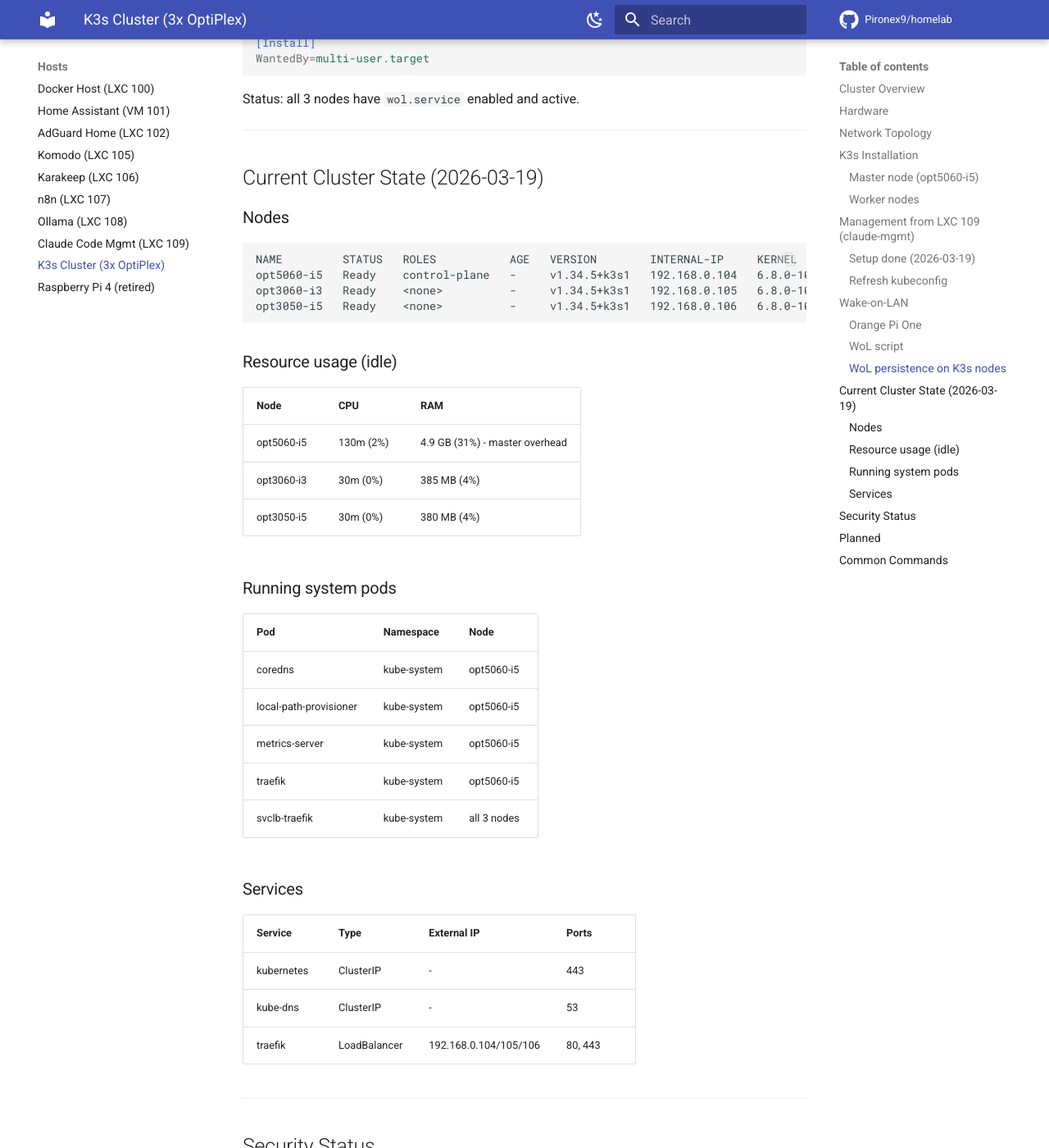
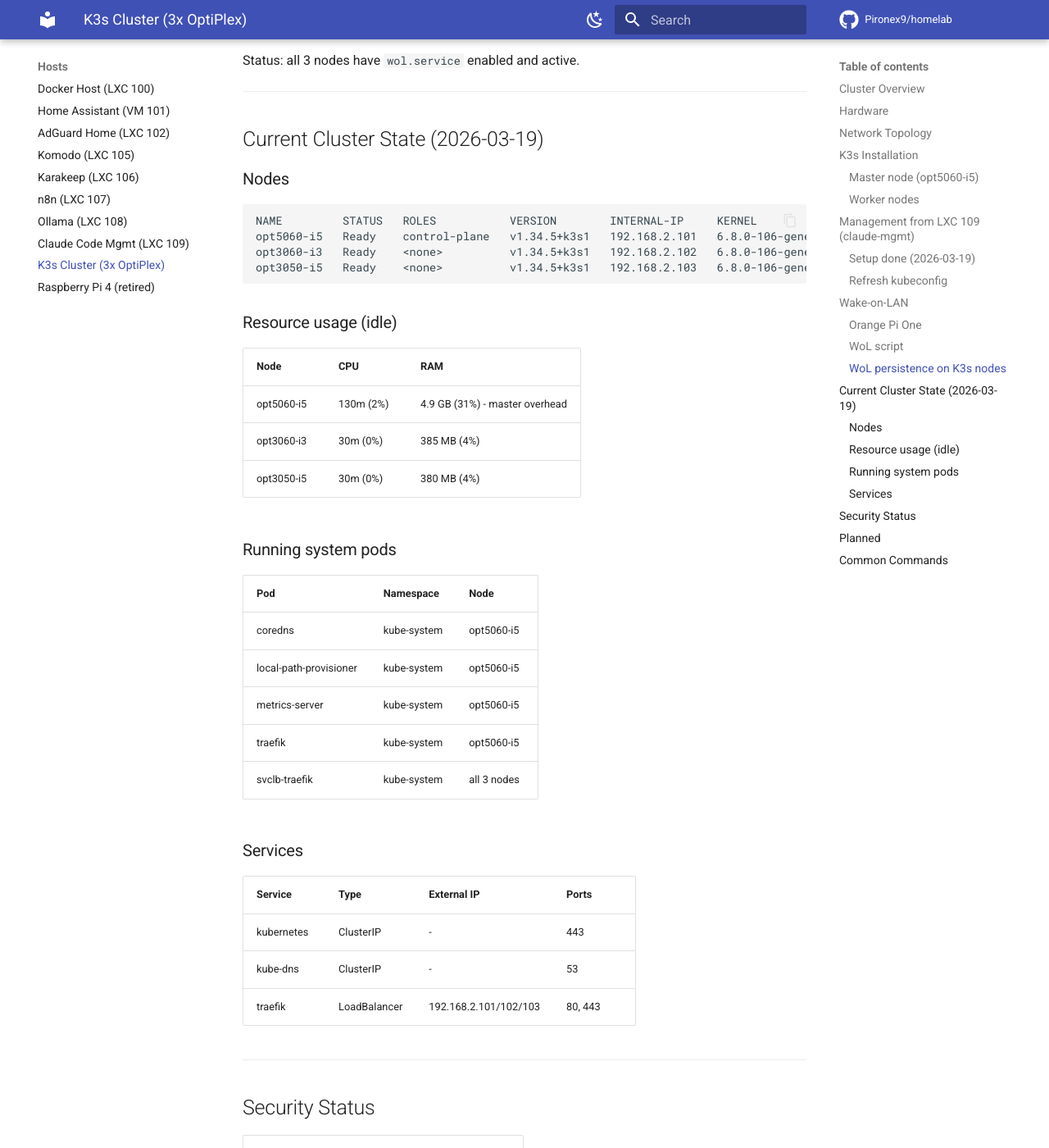
Before and after one commit to Pironex9/homelab, an MkDocs documentation site: the page built from docs/hosts/k3s-cluster.md, in a window 1280 px wide and 1400 px high, scrolled down 5301 px. Shown: the whole window at 82% size. Built offline with MkDocs 1.6.1 and Material for MkDocs 9.7.7, drawn with Linux system fonts in a browser that asks for light colours; comment, search, counter and statistics services are not loaded; some of the changed text lies outside the part shown.

Commit message:
Fix k3s-cluster doc: update all IPs to 192.168.2.x subnet

````diff
--- a/docs/hosts/k3s-cluster.md
+++ b/docs/hosts/k3s-cluster.md
@@ -2,7 +2,7 @@
 
 **Date:** 2026-03-19
 **Location:** Separate physical location (remote, Tailscale access only)
-**Network:** 192.168.0.0/24 (separate router from Proxmox network)
+**Network:** 192.168.2.0/24 (separate router from Proxmox network, gateway 192.168.2.1)
 
 ---
 
@@ -26,9 +26,9 @@
 
 | Node | Model | Role | CPU | RAM | Disk | Local IP | Tailscale IP | Interface |
 |------|-------|------|-----|-----|------|----------|--------------|-----------|
-| opt5060-i5 | Dell OptiPlex 5060 | control-plane | Intel i5-8500 @ 3.00GHz | 16 GB | 57 GB (35% used) | 192.168.0.104 | 100.68.209.53 | eno1 |
-| opt3060-i3 | Dell OptiPlex 3060 | worker | Intel i3-8100 @ 3.60GHz | 8 GB | 98 GB (10% used) | 192.168.0.105 | 100.124.149.16 | enp1s0 |
-| opt3050-i5 | Dell OptiPlex 3050 | worker | Intel i5-7500 @ 3.40GHz | 8 GB | 98 GB (10% used) | 192.168.0.106 | 100.102.92.89 | enp1s0 |
+| opt5060-i5 | Dell OptiPlex 5060 | control-plane | Intel i5-8500 @ 3.00GHz | 16 GB | 57 GB (35% used) | 192.168.2.101 | 100.68.209.53 | eno1 |
+| opt3060-i3 | Dell OptiPlex 3060 | worker | Intel i3-8100 @ 3.60GHz | 8 GB | 98 GB (10% used) | 192.168.2.102 | 100.124.149.16 | enp1s0 |
+| opt3050-i5 | Dell OptiPlex 3050 | worker | Intel i5-7500 @ 3.40GHz | 8 GB | 98 GB (10% used) | 192.168.2.103 | 100.102.92.89 | enp1s0 |
 
 **OS:** Ubuntu 24.04.3 LTS, kernel 6.8.0-101-generic
 **User:** `nex` (sudo access)
@@ -55,11 +55,10 @@
 
 | MAC Address | Hostname | Reserved IP |
 |-------------|----------|-------------|
-| `54:bf:64:68:a0:30` | opt5060-i5 | 192.168.0.104 |
-| `54:bf:64:a2:ff:77` | opt3060-i3 | 192.168.0.105 |
-| `d8:9e:f3:13:4d:97` | opt3050-i5 | 192.168.0.106 |
-
-> Note: The cluster was originally set up on a 192.168.2.0/24 network (documented in the portfolio doc). After a router replacement in early 2026, all nodes moved to 192.168.0.0/24. K3s was reinstalled fresh with the correct IPs on 2026-03-19.
+| `54:bf:64:68:a0:30` | opt5060-i5 | 192.168.2.101 |
+| `54:bf:64:a2:ff:77` | opt3060-i3 | 192.168.2.102 |
+| `d8:9e:f3:13:4d:97` | opt3050-i5 | 192.168.2.103 |
+| Orange Pi MAC | orangepione | 192.168.2.100 |
 
 ---
 
@@ -154,7 +153,7 @@
 | OS | Armbian 25.8.1 Noble |
 | Role | WoL server + Tailscale exit node |
 | Interface | end0 |
-| Local IP | 192.168.0.102 |
+| Local IP | 192.168.2.100 |
 | Tailscale IP | 100.120.73.44 |
 | Tailscale hostname | orangepione |
 | User | nex |
@@ -222,10 +221,10 @@
 ### Nodes
 
 ```
-NAME         STATUS   ROLES           AGE   VERSION        INTERNAL-IP     KERNEL
-opt5060-i5   Ready    control-plane   -     v1.34.5+k3s1   192.168.0.104   6.8.0-101-generic
-opt3060-i3   Ready    <none>          -     v1.34.5+k3s1   192.168.0.105   6.8.0-101-generic
-opt3050-i5   Ready    <none>          -     v1.34.5+k3s1   192.168.0.106   6.8.0-101-generic
+NAME         STATUS   ROLES           VERSION        INTERNAL-IP     KERNEL
+opt5060-i5   Ready    control-plane   v1.34.5+k3s1   192.168.2.101   6.8.0-106-generic
+opt3060-i3   Ready    <none>          v1.34.5+k3s1   192.168.2.102   6.8.0-106-generic
+opt3050-i5   Ready    <none>          v1.34.5+k3s1   192.168.2.103   6.8.0-106-generic
 ```
 
 ### Resource usage (idle)
@@ -252,7 +251,7 @@
 |---------|------|-------------|-------|
 | kubernetes | ClusterIP | - | 443 |
 | kube-dns | ClusterIP | - | 53 |
-| traefik | LoadBalancer | 192.168.0.104/105/106 | 80, 443 |
+| traefik | LoadBalancer | 192.168.2.101/102/103 | 80, 443 |
 
 ---
 
````
